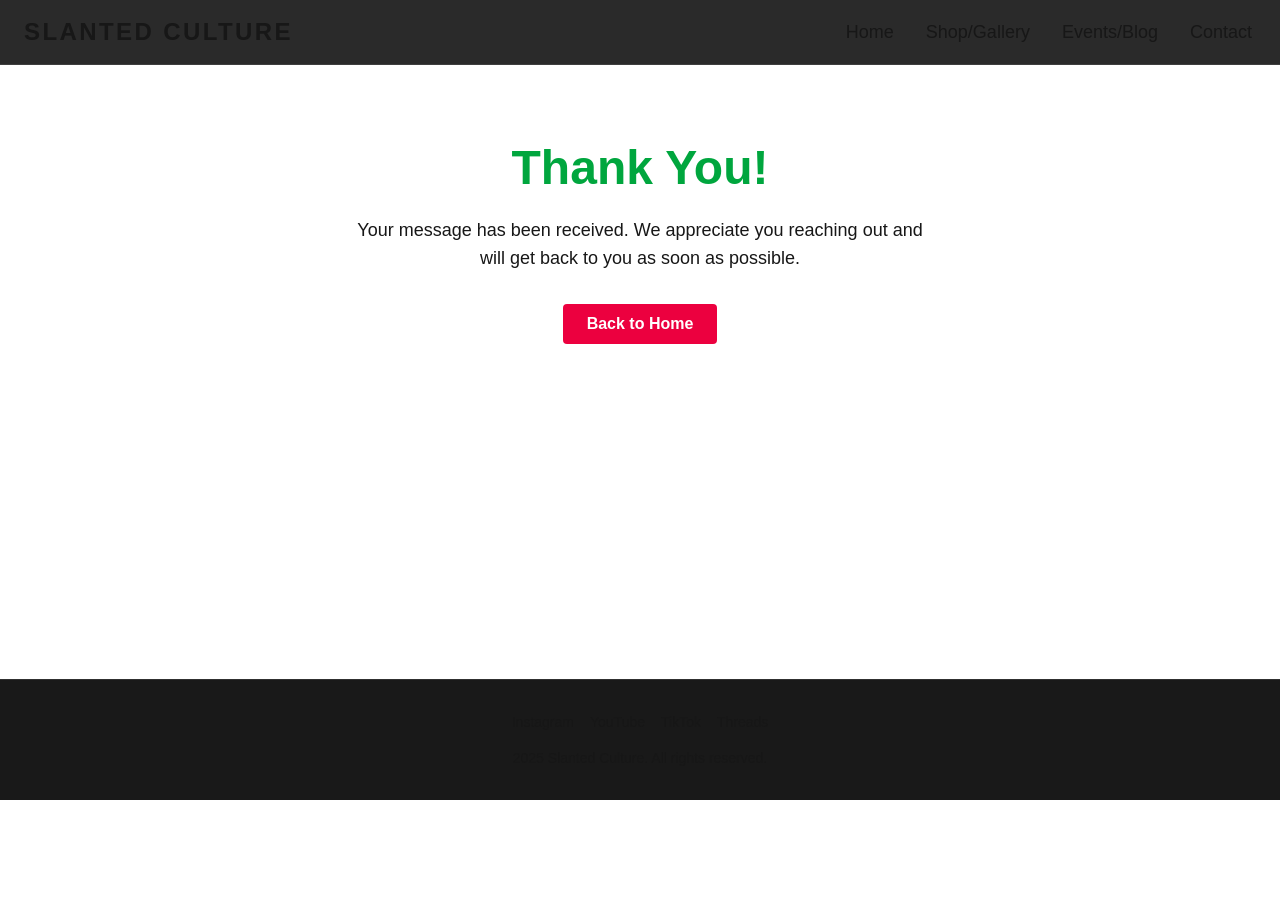
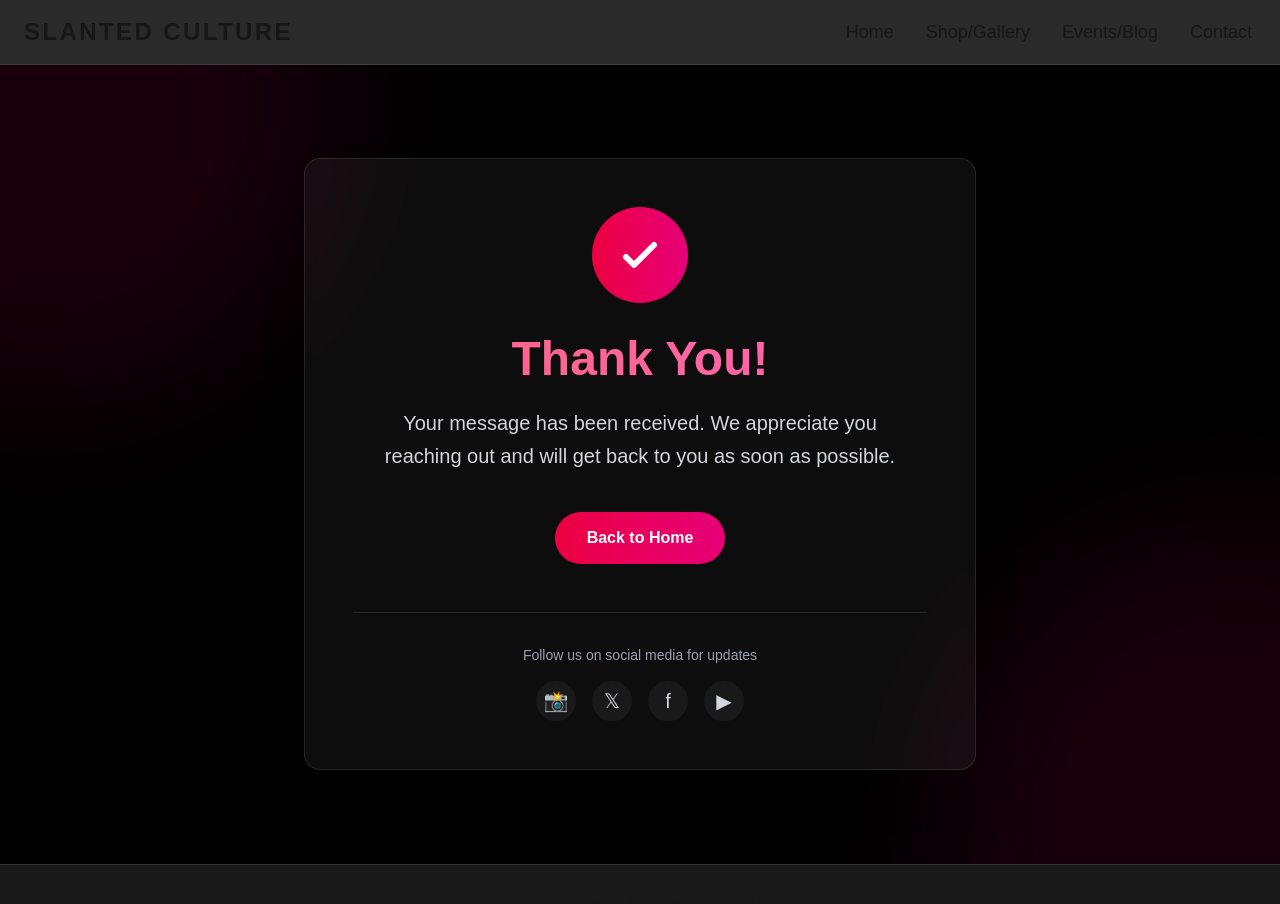
Before and after one commit to Pat-Calh/slanted.culture, a Next.js app: page /thank-you in a window 1280 px wide. Shown: the top 904 px of the page. Before the commit the page ends 800 px from the top, so only its background shows below. Built offline with nearby package versions, Linux system fonts and the light colour scheme.

Commit message:
Updated Routing for Thank you page and Form Contact

```diff
--- a/src/app/contact/page.tsx
+++ b/src/app/contact/page.tsx
@@ -1,4 +1,29 @@
+'use client';
+
+import { useRouter } from 'next/navigation';
+import { useState } from 'react';
+import { submitForm } from '@/lib/form-utils';
+
 export default function Contact() {
+  const router = useRouter();
+  const [isSubmitting, setIsSubmitting] = useState(false);
+  const [error, setError] = useState<string | null>(null);
+
+  const handleSubmit = async (e: React.FormEvent<HTMLFormElement>) => {
+    e.preventDefault();
+    setError(null);
+    setIsSubmitting(true);
+
+    const form = e.currentTarget;
+    const { success, error: submitError } = await submitForm(form, 'contact');
+
+    if (success) {
+      router.push('/thank-you');
+    } else {
+      setError(submitError || 'Failed to submit form');
+      setIsSubmitting(false);
+    }
+  };
   return (
     <div className="relative min-h-screen flex items-center justify-center p-4 bg-black">
       {/* Background overlay */}
@@ -8,9 +33,23 @@ export default function Contact() {
         name="contact"
         method="POST"
         data-netlify="true"
+        onSubmit={handleSubmit}
         className="relative z-10 w-full max-w-xl p-8 rounded-xl backdrop-blur-sm bg-white/5 border border-white/10 shadow-xl"
       >
+        {error && (
+          <div className="mb-6 p-4 bg-red-900/50 border border-red-500 text-red-100 rounded-lg">
+            {error}
+          </div>
+        )}
+        {/* Hidden Netlify form name */}
         <input type="hidden" name="form-name" value="contact" />
+
+        {/* Honeypot field for spam prevention */}
+        <div className="hidden">
+          <label>
+            Don't fill this out if you're human: <input name="bot-field" />
+          </label>
+        </div>
 
         <h2 className="text-3xl font-bold text-white mb-8 text-center uppercase tracking-wider">
           Get In Touch
@@ -18,10 +57,14 @@ export default function Contact() {
 
         <div className="space-y-6">
           <div>
-            <label className="block text-gray-300 text-sm font-medium mb-2">
+            <label
+              htmlFor="name"
+              className="block text-gray-300 text-sm font-medium mb-2"
+            >
               Your Name
             </label>
             <input
+              id="name"
               type="text"
               name="name"
               required
@@ -30,10 +73,14 @@ export default function Contact() {
           </div>
 
           <div>
-            <label className="block text-gray-300 text-sm font-medium mb-2">
+            <label
+              htmlFor="email"
+              className="block text-gray-300 text-sm font-medium mb-2"
+            >
               Your Email
             </label>
             <input
+              id="email"
               type="email"
               name="email"
               required
@@ -41,13 +88,17 @@ export default function Contact() {
             />
           </div>
 
-
           <div>
-            <label className="block text-gray-300 text-sm font-medium mb-2">
+            <label
+              htmlFor="message"
+              className="block text-gray-300 text-sm font-medium mb-2"
+            >
               Message
             </label>
             <textarea
+              id="message"
               name="message"
+              required
               rows={4}
               className="w-full px-4 py-3 bg-white/5 border border-white/10 rounded-lg text-white placeholder-gray-400 focus:outline-none focus:ring-2 focus:ring-rose-500 focus:border-transparent transition-all duration-200 resize-none"
             ></textarea>
@@ -55,9 +106,14 @@ export default function Contact() {
 
           <button
             type="submit"
-            className="w-full py-3 px-6 bg-gradient-to-r from-rose-600 to-pink-600 text-white font-bold rounded-lg hover:from-rose-700 hover:to-pink-700 transition-all duration-200 transform hover:scale-[1.02] focus:outline-none focus:ring-2 focus:ring-rose-500 focus:ring-offset-2 focus:ring-offset-gray-900"
+            disabled={isSubmitting}
+            className={`w-full py-3 px-6 bg-gradient-to-r from-rose-600 to-pink-600 text-white font-bold rounded-lg transition-all duration-200 transform focus:outline-none focus:ring-2 focus:ring-rose-500 focus:ring-offset-2 focus:ring-offset-gray-900 ${
+              isSubmitting
+                ? 'opacity-75 cursor-not-allowed'
+                : 'hover:from-rose-700 hover:to-pink-700 hover:scale-[1.02]'
+            }`}
           >
-            Send Message
+            {isSubmitting ? 'Sending...' : 'Send Message'}
           </button>
         </div>
 
--- a/src/app/thank-you/page.tsx
+++ b/src/app/thank-you/page.tsx
@@ -1,11 +1,105 @@
+'use client';
+
 import Link from "next/link";
+import { motion } from "framer-motion";
+import { useEffect, useState } from "react";
 
 export default function ThankYou() {
+  const [isVisible, setIsVisible] = useState(false);
+
+  useEffect(() => {
+    setIsVisible(true);
+  }, []);
+
   return (
-    <section className="py-20 max-w-xl mx-auto text-center">
-      <h1 className="text-5xl font-bold mb-6 text-green-600">Thank You!</h1>
-      <p className="text-lg mb-8">Your message has been received. We appreciate you reaching out and will get back to you as soon as possible.</p>
-      <Link href="/" className="inline-block px-6 py-2 bg-rose-600 text-white font-bold rounded hover:bg-rose-700 transition">Back to Home</Link>
-    </section>
+    <div className="relative min-h-screen flex items-center justify-center p-4 bg-black overflow-hidden">
+      {/* Animated background elements */}
+      <div className="absolute inset-0 bg-gradient-to-br from-rose-900/20 to-pink-900/20 -z-10"></div>
+
+      {/* Animated circles */}
+      <div className="absolute -top-64 -left-64 w-[600px] h-[600px] rounded-full bg-gradient-to-r from-rose-600/10 to-pink-600/10 blur-3xl"></div>
+      <div className="absolute -bottom-64 -right-64 w-[600px] h-[600px] rounded-full bg-gradient-to-r from-pink-600/10 to-rose-600/10 blur-3xl"></div>
+
+      <motion.div
+        initial={{ opacity: 0, y: 20 }}
+        animate={{ opacity: isVisible ? 1 : 0, y: isVisible ? 0 : 20 }}
+        transition={{ duration: 0.8, ease: "easeOut" }}
+        className="relative z-10 w-full max-w-2xl p-12 rounded-2xl backdrop-blur-sm bg-white/5 border border-white/10 shadow-2xl text-center"
+      >
+        {/* Animated checkmark */}
+        <motion.div
+          initial={{ scale: 0 }}
+          animate={{ scale: isVisible ? 1 : 0 }}
+          transition={{
+            duration: 0.5,
+            delay: 0.2,
+            type: "spring",
+            stiffness: 260,
+            damping: 20
+          }}
+          className="mx-auto mb-8 w-24 h-24 bg-gradient-to-r from-rose-600 to-pink-600 rounded-full flex items-center justify-center"
+        >
+          <svg
+            className="w-12 h-12 text-white"
+            fill="none"
+            stroke="currentColor"
+            viewBox="0 0 24 24"
+            xmlns="http://www.w3.org/2000/svg"
+          >
+            <path
+              strokeLinecap="round"
+              strokeLinejoin="round"
+              strokeWidth={3}
+              d="M5 13l4 4L19 7"
+            />
+          </svg>
+        </motion.div>
+
+        <h1 className="text-5xl font-bold mb-6 bg-gradient-to-r from-rose-400 to-pink-400 bg-clip-text text-transparent">
+          Thank You!
+        </h1>
+
+        <p className="text-xl text-gray-300 mb-10 max-w-lg mx-auto leading-relaxed">
+          Your message has been received. We appreciate you reaching out and will get back to you as soon as possible.
+        </p>
+
+        <motion.div
+          whileHover={{ scale: 1.05 }}
+          whileTap={{ scale: 0.98 }}
+          className="inline-block"
+        >
+          <Link
+            href="/"
+            className="inline-block px-8 py-3.5 bg-gradient-to-r from-rose-600 to-pink-600 text-white font-bold rounded-full hover:from-rose-700 hover:to-pink-700 transition-all duration-300 transform hover:shadow-lg hover:shadow-rose-500/20"
+          >
+            Back to Home
+          </Link>
+        </motion.div>
+
+        <div className="mt-12 pt-8 border-t border-white/10">
+          <p className="text-gray-400 text-sm">
+            Follow us on social media for updates
+          </p>
+          <div className="flex justify-center gap-4 mt-4">
+            {[
+              { name: 'Instagram', icon: 'instagram' },
+              { name: 'Twitter', icon: 'twitter' },
+              { name: 'Facebook', icon: 'facebook' },
+              { name: 'YouTube', icon: 'youtube' },
+            ].map((social) => (
+              <a
+                key={social.name}
+                href="#"
+                className="w-10 h-10 rounded-full bg-white/5 hover:bg-white/10 flex items-center justify-center text-gray-300 hover:text-white transition-colors"
+                aria-label={social.name}
+              >
+                <span className="sr-only">{social.name}</span>
+                <span className="text-xl">{social.icon === 'instagram' ? '📸' : social.icon === 'twitter' ? '𝕏' : social.icon === 'facebook' ? 'f' : '▶'}</span>
+              </a>
+            ))}
+          </div>
+        </div>
+      </motion.div>
+    </div>
   );
 }
--- /dev/null
+++ b/src/lib/form-utils.ts
@@ -0,0 +1,33 @@
+export interface FormSubmissionResult {
+  success: boolean;
+  error?: string;
+}
+
+export const submitForm = async (
+  form: HTMLFormElement,
+  formName: string
+): Promise<FormSubmissionResult> => {
+  const formData = new FormData(form);
+  formData.append('form-name', formName);
+
+  try {
+    const response = await fetch('/', {
+      method: 'POST',
+      body: formData,
+      headers: {
+        'Content-Type': 'application/x-www-form-urlencoded',
+      },
+    });
+
+    return {
+      success: response.ok,
+      error: response.ok ? undefined : 'Form submission failed'
+    };
+  } catch (error) {
+    console.error('Error submitting form:', error);
+    return {
+      success: false,
+      error: 'An error occurred while submitting the form'
+    };
+  }
+};
```
Also changed, not shown: 1 other file (tests, documents, lock files or other folders).
